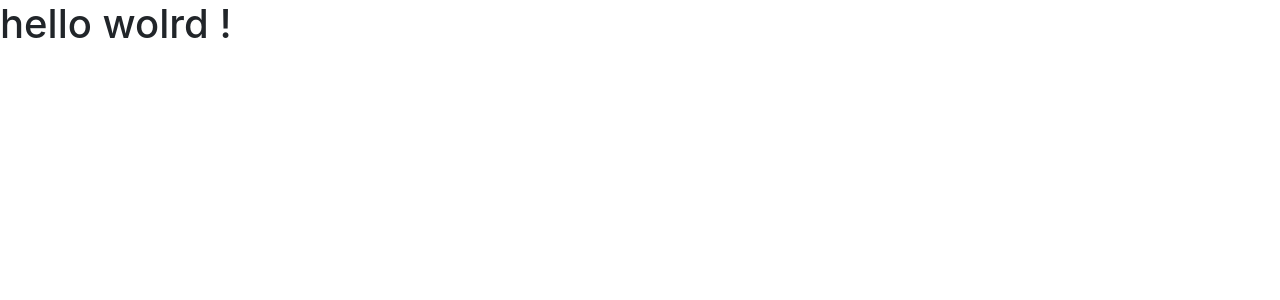
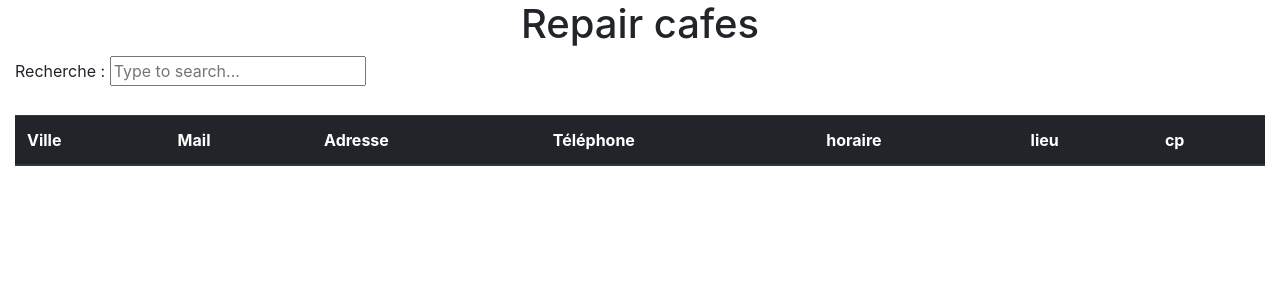
Before and after one commit to sebtex1/TP_NoSQL_VFYSK, a Flask app: page / in a window 1280 px wide. Shown: the top 300 px of the page. Run offline with Flask 2, Linux system fonts and the light colour scheme; lists and menus that the app fills with data are empty; some libraries are stand-ins or nearby versions.

Commit message:
Add files via upload

```diff
--- a/Flask_api/templates/pages/home.html
+++ b/Flask_api/templates/pages/home.html
@@ -1,6 +1,78 @@
 {% extends  'layouts/default.html' %}
 {% block body %}
-<div>
-<h1>hello wolrd !</h1>
-</div>
+
+<head>
+  <!-- href="/static/assets/style.css"-->
+  <meta charset="UTF-8">
+
+    <title>home page </title>
+    <link rel="stylesheet" href="{{ url_for('static',filename='pages/homestyle.css') }}" >
+    <link rel="stylesheet" href="https://maxcdn.bootstrapcdn.com/bootstrap/4.0.0/css/bootstrap.min.css" integrity="sha384-Gn5384xqQ1aoWXA+058RXPxPg6fy4IWvTNh0E263XmFcJlSAwiGgFAW/dAiS6JXm" crossorigin="anonymous">
+
+</head>
+ <body>
+
+
+
+
+<div class="a-la-une">
+  <div class="container">
+      <h1 class="text-center">Repair cafes</h1>
+  </div>
+  <div  class="container-fluid">
+
+
+  <label for="exampleDataList" class="form-label">Recherche : </label>
+  <input class="formcontrol" list="datalistOptions" id="exampleDataList" placeholder="Type to search...">
+  <datalist id="datalistOptions">
+    <option value="Ville">
+    <option value="Adresse">
+    <option value="lieu">
+    <option value="cp">
+    <option value="specialité ">
+  </datalist>
+  </div>
+
+  <br>
+
+
+
+  <div class="container-fluid">
+
+      <table class="table table-dark table-striped">
+
+          <thead>
+            <tr>
+              <th>Ville</th>
+              <th>Mail</th>
+              <th>Adresse</th>
+              <th>Téléphone</th>
+              <th>horaire</th>
+              <th>lieu</th>
+              <th>cp</th>
+            </tr>
+          </thead>
+          <tbody>
+              {% for data in jsonData %}
+            <tr>
+              <td> {{data.fields.ville}}</td>
+              <td> {{data.fields.mail}}</td>
+              <td> {{data.fields.adresse}}</td>
+              <td> {{data.fields.telephone}}</td>
+              <td> {{data.fields.horaire}}</td>
+              <td> {{data.fields.lieu}}</td>
+              <td> {{data.fields.cp}}</td>
+            </tr>
+          </tbody>
+          {% endfor %}
+      </table>
+
+
+  </div>
+
+
+
+  <script src="https://maxcdn.bootstrapcdn.com/bootstrap/4.0.0/js/bootstrap.min.js"></script>
+
+ </body>
 {% endblock %}
```
